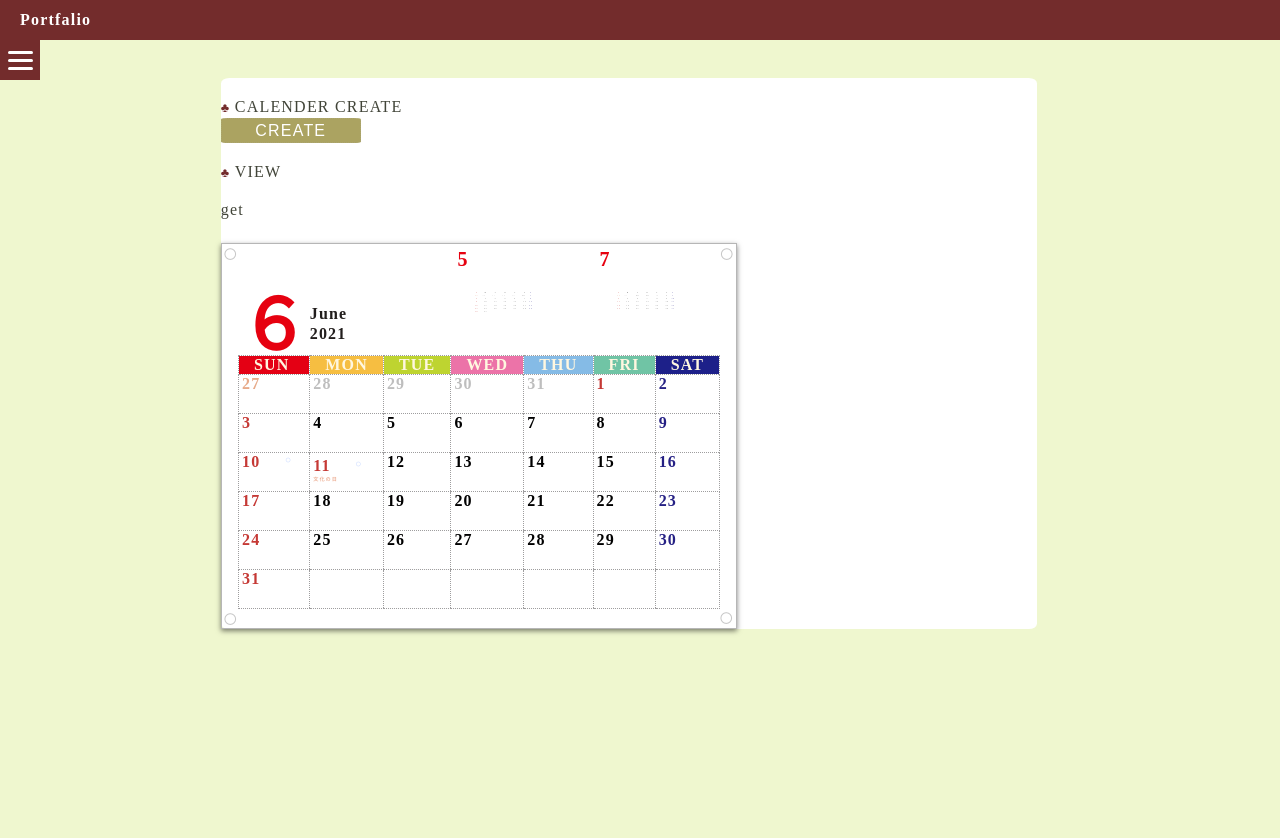
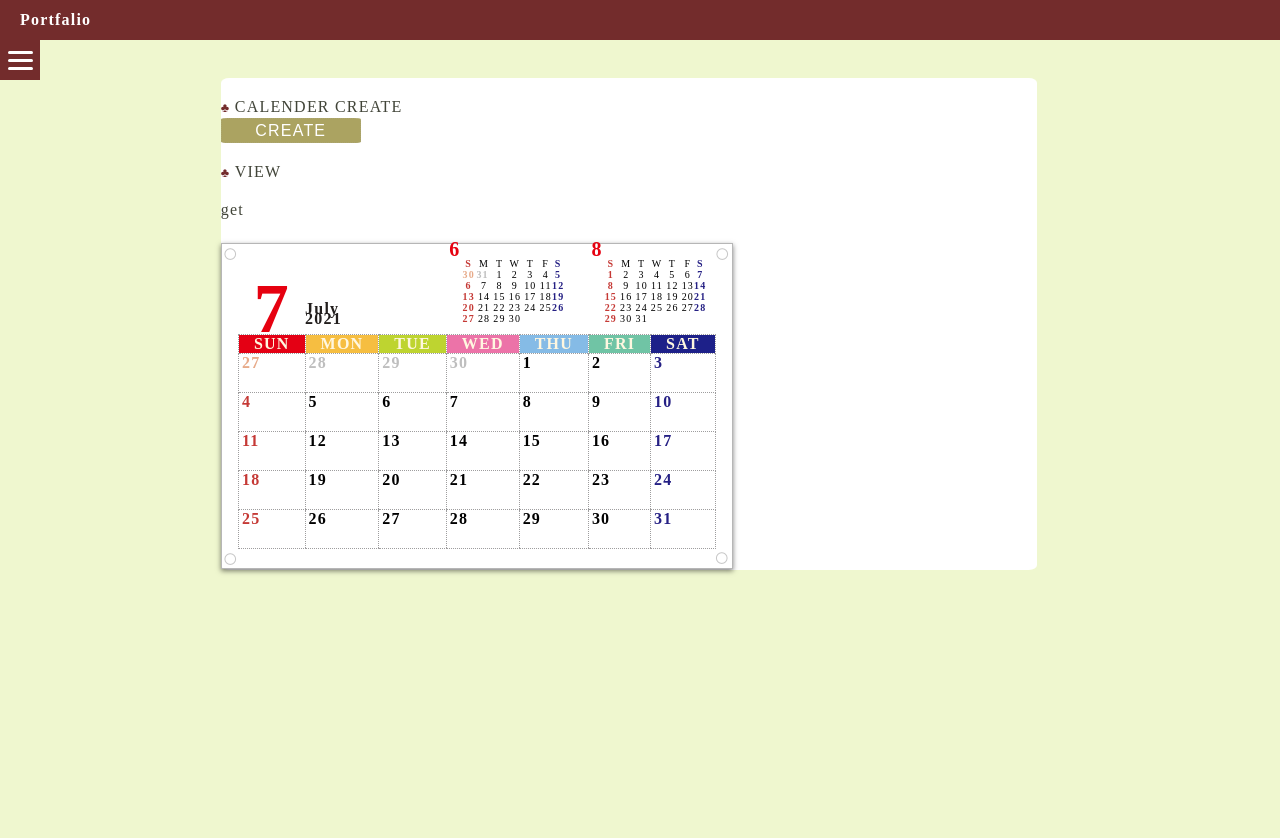
Before and after one commit to ykanai0307/YkWork0307, a Django app: page /mainProject/calendar_view in a window 1280 px wide. Run offline with Django 3.2, Linux system fonts and the light colour scheme.

Commit message:
Yk Yool 1

```diff
--- a/mainProject/src/templates/calendarView.html
+++ b/mainProject/src/templates/calendarView.html
@@ -39,8 +39,10 @@
                 </table>
                 <!-- CalenderPopUp end-->
 
+                <div id="CalenderView"></div>
+
                 <!-- Calender start-->
-                <table id="Calender">
+                <table id="Calender" style="visibility:collapse;">
                   <tr>
                     <td class="RoundMark_left" rowspan="10" ><label class="RoundMark">〇</label></td>
                     <td class="height-10px" colspan="7" ></td>
@@ -49,7 +51,7 @@
                   <tr>
                     <td class="MonthView" rowspan="2"><label id="month" class="MonthView">６</label></td>
                     <td colspan="2"><label class="MonthEnglishView">June</label></td>
-                    <!-- beforeMonth -->
+                    <!-- LastMonth -->
                     <td rowspan="2" colspan="2">
                       <table id="LastMonth">
                           <tr>
@@ -117,6 +119,7 @@
                             <td><label class="ThisMonth_sat"></label></td>
                           </tr>
                       </table>
+                    </td>
                     <!-- nextMonth -->
                     <td rowspan="2" colspan="2">
                       <table id="nextMonth">
--- a/mainProject/static/css/calendar.css
+++ b/mainProject/static/css/calendar.css
@@ -59,7 +59,7 @@ label.YearView{
 #LastMonth{
   width:80px;
   margin:0 3px 5px 3px;
-  font-size:1px !important;
+  font-size:10px !important;
   border-collapse:collapse;
   border:none;
 }
@@ -91,7 +91,7 @@ label.YearView{
 #NextMonth{
   width:80px;
   margin:0 3px 5px 3px;
-  font-size:1px !important;
+  font-size:10px !important;
   border-collapse:collapse;
   border:none;
 }
--- a/mainProject/static/js/calendar.js
+++ b/mainProject/static/js/calendar.js
@@ -9,11 +9,28 @@ $(function(){
     var scroll = 0;
 
     try {
-        var startDate = MonthStartGet(0,1);    // MonthStartate
-        var endDate = MonthEndGet(1,0);        // MonthEndDate
-        dateList = DayList(startDate,endDate); // Day list create
+        let thisMonthSNum = 0;
+        let thisMonthENum = 1;
 
-        //alert(dateList[0]["date"]);
+        var startDate = MonthStartGet(thisMonthSNum,1); // MonthStartate
+        var endDate = MonthEndGet(thisMonthENum,0);     // MonthEndDate
+        let dateList = DayList(startDate,endDate);      // Day list create
+
+        var nextStartDate = MonthStartGet( (thisMonthSNum+1),1);
+        var nextEndDate = MonthEndGet( (thisMonthENum+1),0);
+        let nextDateList = DayList(nextStartDate,nextEndDate);
+
+        var lastStartDate = MonthStartGet( (thisMonthSNum-1),1);
+        var lastEndDate = MonthEndGet( (thisMonthENum-1),0);
+        let lastDateList = DayList(lastStartDate,lastEndDate);
+
+        var beforeLastStartDate = MonthStartGet((thisMonthSNum-2),1);
+        var beforeLastEndDate = MonthEndGet((thisMonthENum-2),0);
+        let beforeLastDateList = DayList(beforeLastStartDate,beforeLastEndDate);
+
+        let CalendarHtml = CreateCalendar(startDate.getMonth(),startDate.getFullYear(),dateList,nextDateList,lastDateList,beforeLastDateList);
+        $('#CalenderView').html(CalendarHtml);
+        $('#CalenderView').css('visibility','visible');
     } catch(e) {
         alert("this month get faild [" + e.message + "]");
     }
@@ -78,7 +95,7 @@ $(function(){
             $('#CalenderPopUp').offset({top: initCarendarPopUpTop, left: (window.pageXOffset + e.clientX) - 115});
 
             // CalenderPopUp view
-            $('#CalenderPopUp').css('visibility','Visible');
+            $('#CalenderPopUp').css('visibility','visible');
         } catch(e) {
             alert("ppopup create faild [" + e.message + "]");
         }
@@ -96,6 +113,15 @@ $(function(){
             var csrf_token = getCookie("csrftoken");
             var url = "/mainProject/calendar_popup_click";
             post(url,true,postData,"Regist",csrf_token);
+        } catch(e) {
+            alert("popup regist faild [" + e.message + "]");
+        }
+    });
+
+    // popup close click
+    $('#CalenderPopUpView').on('click','#Close',function(){
+        try {
+            $('#CalenderPopUp').css('visibility','collapse');
         } catch(e) {
             alert("popup regist faild [" + e.message + "]");
         }
@@ -168,12 +194,225 @@ function DayList(startDate,endDate){
     return dateList;
 }
 
+// create Calendar
+function CreateCalendar(month,year,dateList,nextDateList,lastDateList,beforeLastDateList){
+    let startPos = $.inArray(dateList[0]["week"], getWeekly());
+    let rowSum = Math.ceil( (startPos + dateList.length) / 7 );
+
+    // CalenderPopUp create
+    let CalendarHtml = "<table id=\"Calender\">";
+    CalendarHtml += "  <tr>";
+    CalendarHtml += "    <td class=\"RoundMark_left\" rowspan=\"" + (rowSum + 4) + "\" ><label class=\"RoundMark\">〇</label></td>";
+    CalendarHtml += "    <td class=\"height-10px\" colspan=\"7\" ></td>";
+    CalendarHtml += "    <td class=\"RoundMark_right\" rowspan=\"" + (rowSum + 4) + "\"><label class=\"RoundMark\">〇</label></td>";
+    CalendarHtml += "  </tr>";
+    CalendarHtml += "  <tr>";
+    CalendarHtml += "    <td class=\"MonthView\" rowspan=\"2\"><label id=\"month\" class=\"MonthView\">" + month + "</label></td>";
+    CalendarHtml += "    <td colspan=\"2\"><label class=\"MonthEnglishView\">" + MonthEnglishList()[month - 1] + "</label></td>";
+    CalendarHtml += "    <td rowspan=\"2\" colspan=\"2\">"; // LastMonth
+    CalendarHtml += LastNextMonthHtml(lastDateList,beforeLastDateList);
+    CalendarHtml += "    </td>";
+    CalendarHtml += "    <td rowspan=\"2\" colspan=\"2\">"; // nextMonth
+    CalendarHtml += LastNextMonthHtml(nextDateList,dateList);
+    CalendarHtml += "    </td>";
+    CalendarHtml += "  </tr>";
+    CalendarHtml += "  <tr>";
+    CalendarHtml += "    <td><label id=\"year\" class=\"YearView\" colspan=\"2\">2021</label></td>";
+    CalendarHtml += "  </tr>";
+    CalendarHtml += "  <tr>";
+    CalendarHtml += "    <td class=\"Td_Week\"><label class=\"Week Week_sun\">SUN</label></td>";
+    CalendarHtml += "    <td class=\"Td_Week\"><label class=\"Week Week_mon\">MON</label></td>";
+    CalendarHtml += "    <td class=\"Td_Week\"><label class=\"Week Week_tue\">TUE</label></td>";
+    CalendarHtml += "    <td class=\"Td_Week\"><label class=\"Week Week_wed\">WED</label></td>";
+    CalendarHtml += "    <td class=\"Td_Week\"><label class=\"Week Week_thu\">THU</label></td>";
+    CalendarHtml += "    <td class=\"Td_Week\"><label class=\"Week Week_fri\">FRI</label></td>";
+    CalendarHtml += "    <td class=\"Td_Week Border_last_right\"><label class=\"Week Week_sat\">SAT</label></td>";
+    CalendarHtml += "  </tr>";
+
+    // LastMonth
+    for(var l = (lastDateList.length - startPos); l < lastDateList.length;l++) {
+        let day = new Date(lastDateList[l]["date"] + " 01:01:01").getDate();
+        switch (lastDateList[l]["week"]) {
+          case "SUN":
+            CalendarHtml += "  <tr>";
+            CalendarHtml += "<td class=\"DayList Td_Day\"><label class=\"Day LastMonth_sun\">" + day + "</label></td>";
+            break;
+          case "MON":
+            CalendarHtml += "<td class=\"DayList Td_Day\"><label class=\"Day LastMonth_mon\">" + day + "</label></td>";
+            break;
+          case "TUE":
+            CalendarHtml += "<td class=\"DayList Td_Day\"><label class=\"Day LastMonth_tue\">" + day + "</label></td>";
+            break;
+          case "WED":
+            CalendarHtml += "<td class=\"DayList Td_Day\"><label class=\"Day LastMonth_wed\">" + day + "</label></td>";
+            break;
+          case "THU":
+            CalendarHtml += "<td class=\"DayList Td_Day\"><label class=\"Day LastMonth_thu\">" + day + "</label></td>";
+            break;
+          case "FRI":
+            CalendarHtml += "<td class=\"DayList Td_Day\"><label class=\"Day LastMonth_fri\">" + day + "</label></td>";
+            break;
+          case "SAT":
+            CalendarHtml += "<td class=\"DayList Td_Day Border_last_right\"><label class=\"Day LastMonth_sat\">" + day + "</label></td>";
+            CalendarHtml += "  </tr>";
+            break;
+          default:
+            break;
+        }
+    }
+
+    let currentRowNum = 0;
+    let cssBorderUnder = "";
+    let cssBorderLast = "";
+    // ThisMonth
+    for(var i = 0; i < dateList.length;i++) {
+        let day = new Date(dateList[i]["date"] + " 01:01:01").getDate();
+        if(rowSum <= currentRowNum){
+            cssBorderUnder = "";
+        }else{
+            cssBorderUnder = "Border_under";
+        }
+
+        switch (dateList[i]["week"]) {
+          case "SUN":
+            CalendarHtml += "  <tr>";
+            CalendarHtml += "<td class=\"DayList Td_Day " + cssBorderUnder + "\"><label class=\"Day ThisMonth_sun\">" + day + "</label></td>";
+            break;
+          case "MON":
+            CalendarHtml += "<td class=\"DayList Td_Day " + cssBorderUnder + "\"><label class=\"Day ThisMonth_mon\">" + day + "</label></td>";
+            break;
+          case "TUE":
+            CalendarHtml += "<td class=\"DayList Td_Day " + cssBorderUnder + "\"><label class=\"Day ThisMonth_tue\">" + day + "</label></td>";
+            break;
+          case "WED":
+            CalendarHtml += "<td class=\"DayList Td_Day " + cssBorderUnder + "\"><label class=\"Day ThisMonth_wed\">" + day + "</label></td>";
+            break;
+          case "THU":
+            CalendarHtml += "<td class=\"DayList Td_Day " + cssBorderUnder + "\"><label class=\"Day ThisMonth_thu\">" + day + "</label></td>";
+            break;
+          case "FRI":
+            CalendarHtml += "<td class=\"DayList Td_Day " + cssBorderUnder + "\"><label class=\"Day ThisMonth_fri\">" + day + "</label></td>";
+            break;
+          case "SAT":
+            if( (dateList.length-1) == i){
+                cssBorderLast = "Border_last";
+                CalendarHtml += "<td class=\"DayList Td_Day " + cssBorderUnder + " " + cssBorderLast + "\"><label class=\"Day ThisMonth_sat\">" + day + "</label></td>";
+            }else{
+                cssBorderLast = "Border_last_right";
+                CalendarHtml += "<td class=\"DayList Td_Day " + cssBorderUnder + " " + cssBorderLast + "\"><label class=\"Day ThisMonth_sat\">" + day + "</label></td>";
+            }
+            CalendarHtml += "  </tr>";
+            currentRowNum += 1;
+            break;
+          default:
+            break;
+        }
+    };
+    if( (dateList.length + startPos) < (rowSum * 7) ){
+        for(var n = (dateList.length + startPos); n < (rowSum * 7);n++) {
+            CalendarHtml += "<td class=\"DayList Td_Day " + cssBorderUnder + " " + cssBorderLast + "\"><label class=\"Day ThisMonth_sat\"></label></td>";
+        }
+    }
+
+    CalendarHtml += "  <tr>";
+    CalendarHtml += "    <td class=\"RoundMark_left\" colspan=\"8\" ><label class=\"RoundMark\">〇</label></td>";
+    CalendarHtml += "    <td class=\"RoundMark_right\" ><label class=\"RoundMark\">〇</label></td>";
+    CalendarHtml += "  </tr>";
+    CalendarHtml += "</table>";
+
+    return CalendarHtml;
+}
+
+// LastMonth
+function LastNextMonthHtml(lastDateList,beforeLastDateList){
+    let startPos = $.inArray(lastDateList[0]["week"], getWeekly());
+    let rowSum = Math.ceil( (startPos + lastDateList.length) / 7 );
+
+    let CalendarHtml = "<table id=\"LastMonth\">";
+    CalendarHtml += "    <tr>";
+    CalendarHtml += "      <td rowspan=\"7\"><label class=\"month\">" + lastDateList[0]["date"].substr(6, 1) + "</label></td>";
+    CalendarHtml += "      <td><label class=\"ThisMonth_sun\">S</label></td>";
+    CalendarHtml += "      <td><label class=\"Day ThisMonth_mon\">M</label></td>";
+    CalendarHtml += "      <td><label class=\"Day ThisMonth_tue\">T</label></td>";
+    CalendarHtml += "      <td><label class=\"Day ThisMonth_wed\">W</label></td>";
+    CalendarHtml += "      <td><label class=\"Day ThisMonth_thu\">T</label></td>";
+    CalendarHtml += "      <td><label class=\"Day ThisMonth_fri\">F</label></td>";
+    CalendarHtml += "      <td><label class=\"ThisMonth_sat\">S</label></td>";
+    CalendarHtml += "    </tr>";
+
+    for(var l = (beforeLastDateList.length - startPos); l < beforeLastDateList.length;l++) {
+        let day = new Date(beforeLastDateList[l]["date"] + " 01:01:01").getDate();
+        switch (beforeLastDateList[l]["week"]) {
+          case "SUN":
+            CalendarHtml += "  <tr>";
+            CalendarHtml += "<td><label class=\"LastMonth_sun\">" + day + "</label></td>";
+            break;
+          case "MON":
+            CalendarHtml += "<td><label class=\"LastMonth_mon\">" + day + "</label></td>";
+            break;
+          case "TUE":
+            CalendarHtml += "<td><label class=\"LastMonth_tue\">" + day + "</label></td>";
+            break;
+          case "WED":
+            CalendarHtml += "<td><label class=\"LastMonth_wed\">" + day + "</label></td>";
+            break;
+          case "THU":
+            CalendarHtml += "<td><label class=\"LastMonth_thu\">" + day + "</label></td>";
+            break;
+          case "FRI":
+            CalendarHtml += "<td><label class=\"LastMonth_fri\">" + day + "</label></td>";
+            break;
+          case "SAT":
+            CalendarHtml += "<td><label class=\"LastMonth_sat\">" + day + "</label></td>";
+            CalendarHtml += "  </tr>";
+            break;
+          default:
+            break;
+        }
+    }
+    // ThisMonth
+    for(var i = 0; i < lastDateList.length;i++) {
+        let day = new Date(lastDateList[i]["date"] + " 01:01:01").getDate();
+
+        switch (lastDateList[i]["week"]) {
+          case "SUN":
+            CalendarHtml += "  <tr>";
+            CalendarHtml += "<td><label class=\"ThisMonth_sun\">" + day + "</label></td>";
+            break;
+          case "MON":
+            CalendarHtml += "<td><label class=\"Day ThisMonth_mon\">" + day + "</label></td>";
+            break;
+          case "TUE":
+            CalendarHtml += "<td><label class=\"Day ThisMonth_tue\">" + day + "</label></td>";
+            break;
+          case "WED":
+            CalendarHtml += "<td><label class=\"Day ThisMonth_wed\">" + day + "</label></td>";
+            break;
+          case "THU":
+            CalendarHtml += "<td><label class=\"Day ThisMonth_thu\">" + day + "</label></td>";
+            break;
+          case "FRI":
+            CalendarHtml += "<td><label class=\"Day ThisMonth_fri\">" + day + "</label></td>";
+            break;
+          case "SAT":
+            CalendarHtml += "<td><label class=\"ThisMonth_sat\">" + day + "</label></td>";
+            CalendarHtml += "  </tr>";
+            break;
+          default:
+            break;
+        }
+    };
+
+    CalendarHtml += "  </table>";
+    return CalendarHtml;
+}
+
 // create popup
 function CreatePopUp(){
     // CalenderPopUp create
     let popUpHtml = " <table id=\"CalenderPopUp\">";
     popUpHtml += "  <tr>";
-    popUpHtml += "    <td class=\"day\"><label class=\"day\">17 tue</label><input type=\"button\" name=\"Close\" value=\"×\"/></td>";
+    popUpHtml += "    <td class=\"day\"><label class=\"day\">17 tue</label><input type=\"button\" id=\"Close\" name=\"Close\" value=\"×\"/></td>";
     popUpHtml += "  </tr>";
     popUpHtml += "  <tr>";
     popUpHtml += "    <td class=\"memo\"><input type=\"text\" name=\"PopUpMemo\" placeholder=\"メモを入力\"/></td>";
@@ -183,6 +422,12 @@ function CreatePopUp(){
     popUpHtml += "  </tr>";
     popUpHtml += " </table>";
     return popUpHtml;
+}
+
+// MonthEnglish
+function MonthEnglishList(){
+    var month_english_list = ['Jan','Feb','Mar','Apr','May','June','July','Aug','Sept','Oct','Nov','Dec'];
+    return month_english_list;
 }
 
 // post(ajax)
@@ -246,7 +491,9 @@ function getHoliday(fDate){
 
 // Weekly get
 function getWeekly(){
-    return ["日","月","火","水","木","金","土"];
+    var week = ["日","月","火","水","木","金","土"];
+    var weekEnglish = ["SUN","MON","TUE","WED","THU","FRI","SAT"];
+    return weekEnglish;
 }
 
 // 0padding(NUM=値,LEN=桁数)
```
Also changed, not shown: ykdb.db, 1 other file.
